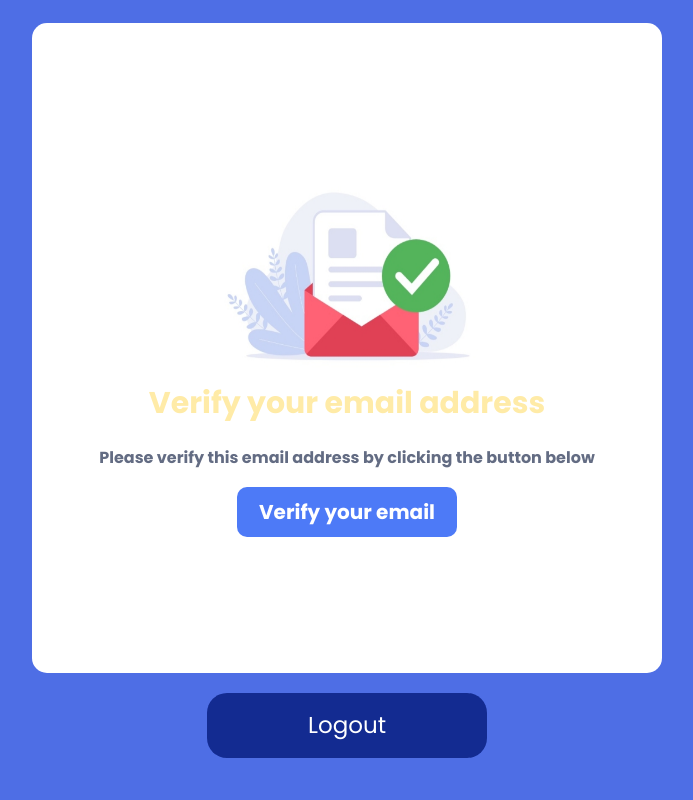
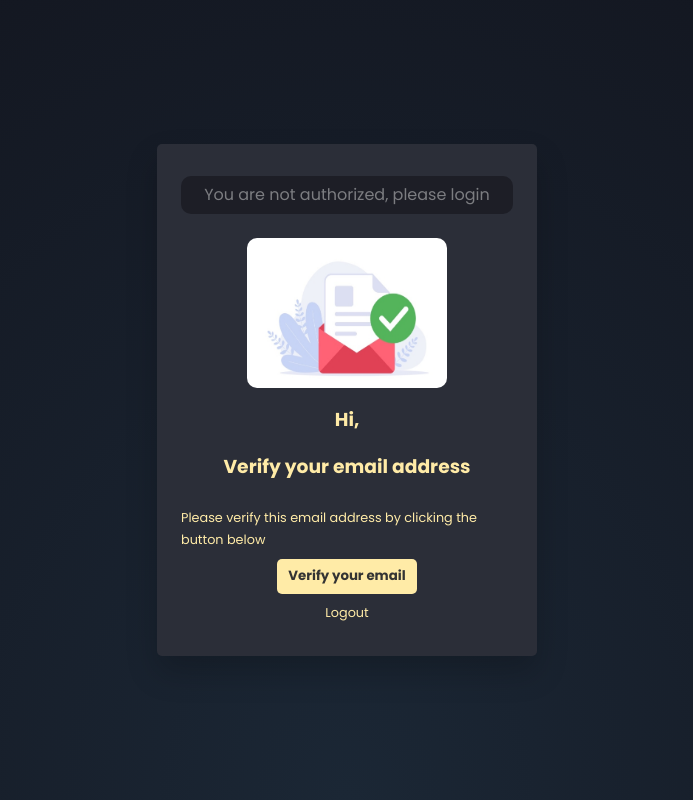
Before and after one commit to Strale2006/BlogIt-Front, a React (Create React App) app: page / in a window 1280 px wide. Shown: the whole page, without its empty margins (293-986 px from the left). Built offline with nearby package versions, Linux system fonts and the light colour scheme; no server answers; sample sign-in values are in the browser's storage.

Commit message:
Resolved conflicts in the frontend directory

```diff
--- a/package.json
+++ b/package.json
@@ -11,7 +11,7 @@
     "react": "^18.2.0",
     "react-dom": "^18.2.0",
     "react-router-dom": "^6.15.0",
-    "react-scripts": "5.0.1",
+    "react-scripts": "^5.0.1",
     "web-vitals": "^2.1.4"
   },
   "scripts": {
--- a/src/components/screens/PrivateScreen.css
+++ b/src/components/screens/PrivateScreen.css
@@ -1,86 +1,65 @@
-.private-screen {
-    display: flex;
-    flex-direction: column;
-    align-items: center;
-    justify-content: center;
-    min-height: 100vh;
-    background-color: #4e6ee5; /* Background color for the entire page */
-    padding: 20px;
-    box-sizing: border-box;
-}
+@import url('https://fonts.googleapis.com/css?family=Poppins:400,500,600,700,800,900');
 
-.private-screen__header {
-    display: flex;
-    flex-direction: column;
-    justify-content: center;
-    align-items: center;
-    width: 630px;
-    height: 650px;
-    border-radius: 15px;
-    background-color: white;
-    color: #353a48;
-    padding: 20px;
-    text-align: center;
-}
-
-.private-screen__title{
-    font-size: 30px;
-    font-weight: bold;
-}
-
-.private-screen__subtext{
-    color: #636c83;
-    margin: 15px 0;
-}
-
-.private-screen__footer {
-    display: flex;
-    justify-content: flex-end;
-    align-items: center;
-    padding: 20px;
-}
-
-.private-screen__logout-button {
+.verification-screen {
+    font-family: 'Poppins', sans-serif;
+    width: 100%;
+    height: 100vh;
     display: flex;
     justify-content: center;
     align-items: center;
-    background-color: #132b91; /* Verification button background color */
-    color: #fff; /* Verification button text color */
-    border: none;
-    padding: 10px 20px;
-    width: 280px;
-    height: 65px;
-    border-radius: 20px;
-    font-size: 23px;
-    cursor: pointer;
-    transition: 0.2s;
+    background: radial-gradient(ellipse at bottom, #1B2735 0%, #12141d 100%);
+    color: #ffeba7;
 }
 
-.private-screen__logout-button:hover{
-    border-radius: 25px;
-    background-color: #0c217a;
+.verification-screen_form {
+    display: flex;
+    flex-direction: column;
+    width: 380px;
+    padding: 1.5rem;
+    box-shadow: 0 1rem 2rem rgba(0, 0, 0, 0.2);
+    background-color: #2b2e38;
+    align-items: center;
+    border-radius: 5px;
 }
 
-.private-screen__logo{
-    width: 300px;
-    height: 220px;
+.verification-screen__title {
+    text-align: center;
+    margin-bottom: 1rem;
+}
+
+.verification-screen__subtext {
+    font-size: 0.8rem;
+    display: block;
+    margin: 0.5rem 0;
+    color: #ffeba7;
 }
 
 .verification-button {
-    background-color: #4d7af7; /* Verification button background color */
-    color: #fff; /* Verification button text color */
+    background-color: #ffeba7;
+    border-radius: 5px;
+    width: 140px;
+    height: 35px;
     border: none;
-    width: 220px;
-    height: 50px;
-    font-size: 20px;
-    padding: 10px 20px;
-    border-radius: 10px;
-    cursor: pointer;
-    font-weight: bold;
-    transition: 0.2s;
+    outline: none;
+    font-weight: 700;
+    color: #333333;
 }
 
-.verification-button:hover {
-    background-color: #345dce; /* Hover color for the verification button */
-    border-radius: 15px;
+.subtext-link {
+    color: #ffeba7;
+    border: none;
+    background: none;
+    font-size: 0.8rem;
+    cursor: pointer;
 }
+
+.subtext-link:hover {
+    color: #dcdcdc;
+}
+
+.verification-screen__logo{
+    width: 200px;
+    height: 150px;
+    border-radius: 10px;
+    margin: 1rem 0;
+}
--- a/src/components/screens/PrivateScreen.js
+++ b/src/components/screens/PrivateScreen.js
@@ -29,7 +29,7 @@ const PrivateScreen = () =>{
 
             try {
                 const {data} = await axios.get("/api/private", config);
-                setPrivateData(data.data);
+                setPrivateData(data);
             }catch (e) {
                 localStorage.removeItem("authToken");
                 setError("You are not authorized, please login");
@@ -47,19 +47,23 @@ const PrivateScreen = () =>{
     }
 
     return (
-        <div className={`private-screen ${error ? "error" : ""}`}>
-            <div className="private-screen__header">
-                <img src="/SentMail.png" className="private-screen__logo" alt="Sent Mail"/>
-                <h1 className="private-screen__title">Verify your email address</h1>
-                <h4 className="private-screen__subtext">Please verify this email address by clicking the button below</h4>
-                <button className="verification-button">Verify your email</button>
-            </div>
+        <div className="verification-screen">
+            <form className="verification-screen_form">
+                {error && <span className="error-message">{error}</span>}
+                <img src="/SentMail.png" className="verification-screen__logo" alt="Sent Mail"/>
+                <h3 className="verification-screen__title">Hi, {privateData.username}</h3>
+                <h3 className="verification-screen__title">Verify your email address</h3>
+                <span className="verification-screen__subtext">Please verify this email address by clicking the button below</span>
 
-            <div className="private-screen__footer">
-                <button onClick={logoutHandler} className="private-screen__logout-button">
-                     Logout
-                </button>
-            </div>
+
+
+                <button type="submit" className="verification-button">Verify your email</button>
+
+                <span className="verification-screen__subtext">
+                    <button onClick={logoutHandler} className="subtext-link">Logout</button>
+                </span>
+
+            </form>
         </div>
     );
 };
```
Also changed, not shown: 1 other file (tests, documents, lock files or other folders).
